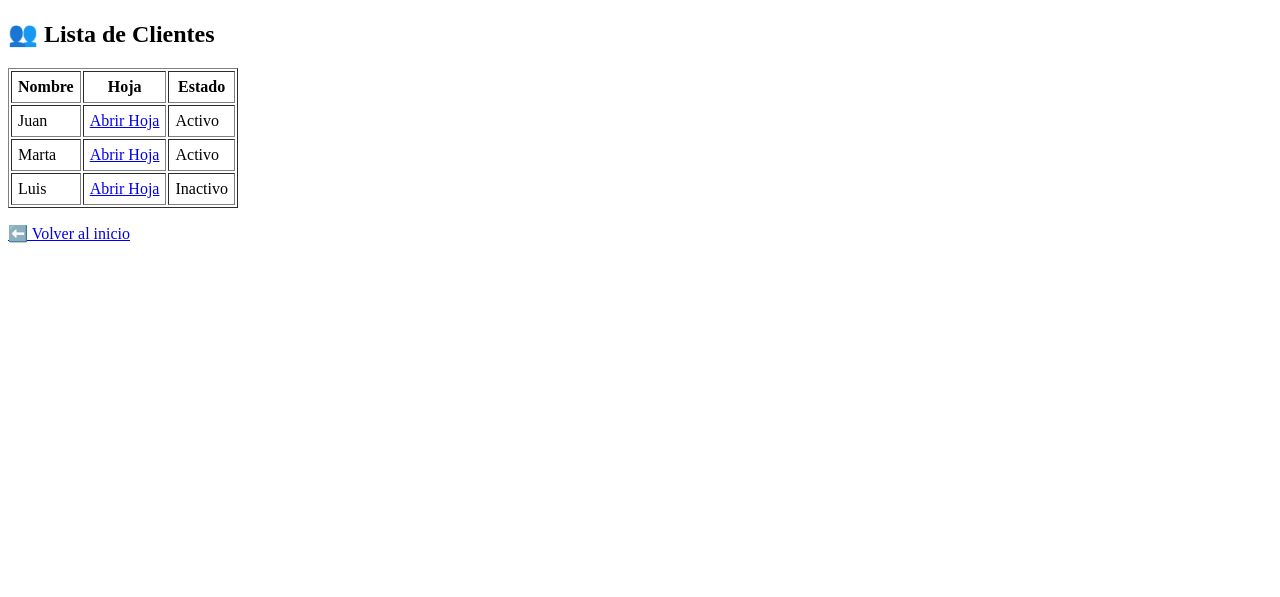
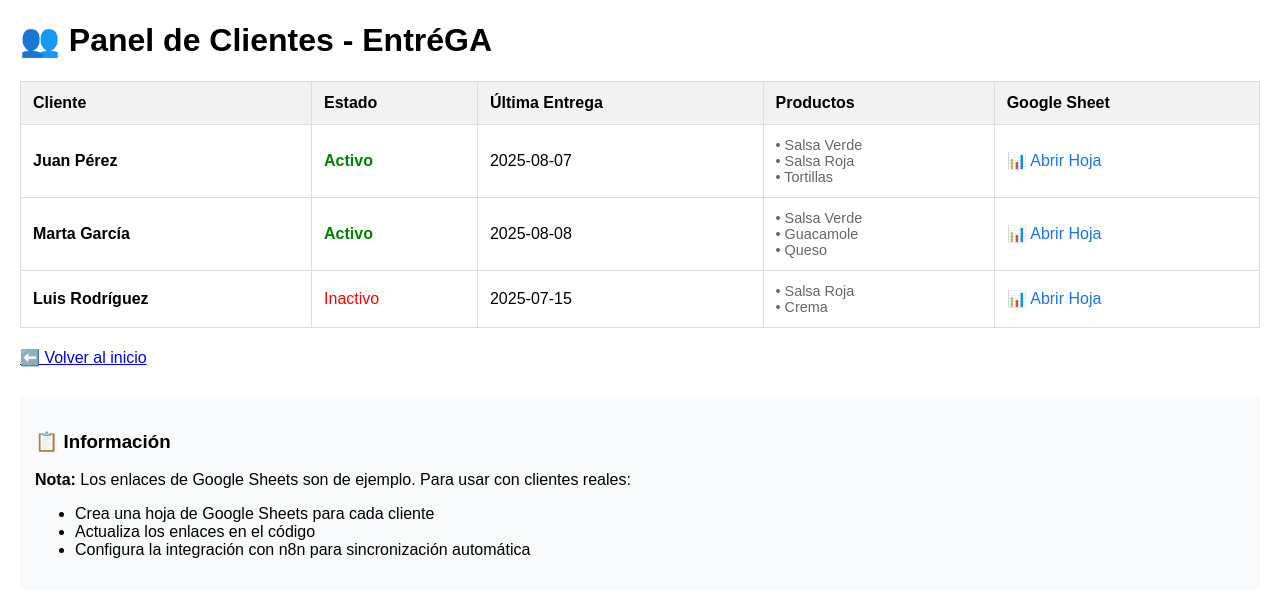
Before and after one commit to aacshar14/EntreGA, a FastAPI app: page /clientes in a window 1280 px wide. Shown: the top 597 px of the page. Run offline with FastAPI, Linux system fonts and the light colour scheme.

Commit message:
Update Google Sheets URLs with real URL and improve clientes page styling

```diff
--- a/backend/app/main.py
+++ b/backend/app/main.py
@@ -14,11 +14,29 @@ app = FastAPI()
 app.mount("/static", StaticFiles(directory="app/static"), name="static")
 templates = Jinja2Templates(directory="app/templates")
 
-# Sample client data
+# Sample client data with real Google Sheets URL
 clientes = [
-    {"nombre": "Juan", "sheet": "https://docs.google.com/spreadsheets/d/juan-sheet", "estado": "Activo"},
-    {"nombre": "Marta", "sheet": "https://docs.google.com/spreadsheets/d/marta-sheet", "estado": "Activo"},
-    {"nombre": "Luis", "sheet": "https://docs.google.com/spreadsheets/d/luis-sheet", "estado": "Inactivo"},
+    {
+        "nombre": "Juan Pérez",
+        "sheet": "https://docs.google.com/spreadsheets/d/1QrXgIT4l2FdNQssWvegwNyOzRWqeQyCu-YkYfWN4v7g/edit?gid=0#gid=0",
+        "estado": "Activo",
+        "ultima_entrega": "2025-08-07",
+        "productos": ["Salsa Verde", "Salsa Roja", "Tortillas"]
+    },
+    {
+        "nombre": "Marta García",
+        "sheet": "https://docs.google.com/spreadsheets/d/1QrXgIT4l2FdNQssWvegwNyOzRWqeQyCu-YkYfWN4v7g/edit?gid=0#gid=0",
+        "estado": "Activo",
+        "ultima_entrega": "2025-08-08",
+        "productos": ["Salsa Verde", "Guacamole", "Queso"]
+    },
+    {
+        "nombre": "Luis Rodríguez",
+        "sheet": "https://docs.google.com/spreadsheets/d/1QrXgIT4l2FdNQssWvegwNyOzRWqeQyCu-YkYfWN4v7g/edit?gid=0#gid=0",
+        "estado": "Inactivo",
+        "ultima_entrega": "2025-07-15",
+        "productos": ["Salsa Roja", "Crema"]
+    },
 ]
 
 @app.on_event("startup")
--- a/backend/app/templates/clientes.html
+++ b/backend/app/templates/clientes.html
@@ -1,19 +1,67 @@
 
 <!DOCTYPE html>
 <html>
-<head><title>Panel de Clientes</title></head>
+<head>
+    <title>Panel de Clientes - EntréGA</title>
+    <style>
+        body { font-family: Arial, sans-serif; margin: 20px; }
+        table { border-collapse: collapse; width: 100%; margin: 20px 0; }
+        th, td { border: 1px solid #ddd; padding: 12px; text-align: left; }
+        th { background-color: #f2f2f2; }
+        .estado-activo { color: green; font-weight: bold; }
+        .estado-inactivo { color: red; }
+        .productos { font-size: 0.9em; color: #666; }
+        .sheet-link { color: #1a73e8; text-decoration: none; }
+        .sheet-link:hover { text-decoration: underline; }
+        .back-link { margin-top: 20px; }
+    </style>
+</head>
 <body>
-  <h2>👥 Lista de Clientes</h2>
-  <table border="1" cellpadding="6">
-    <tr><th>Nombre</th><th>Hoja</th><th>Estado</th></tr>
-    {% for cliente in clientes %}
-    <tr>
-      <td>{{ cliente.nombre }}</td>
-      <td><a href="{{ cliente.sheet }}" target="_blank">Abrir Hoja</a></td>
-      <td>{{ cliente.estado }}</td>
-    </tr>
-    {% endfor %}
-  </table>
-  <p><a href="/">⬅️ Volver al inicio</a></p>
+    <h1>👥 Panel de Clientes - EntréGA</h1>
+
+    <table>
+        <tr>
+            <th>Cliente</th>
+            <th>Estado</th>
+            <th>Última Entrega</th>
+            <th>Productos</th>
+            <th>Google Sheet</th>
+        </tr>
+        {% for cliente in clientes %}
+        <tr>
+            <td><strong>{{ cliente.nombre }}</strong></td>
+            <td>
+                <span class="{% if cliente.estado == 'Activo' %}estado-activo{% else %}estado-inactivo{% endif %}">
+                    {{ cliente.estado }}
+                </span>
+            </td>
+            <td>{{ cliente.ultima_entrega }}</td>
+            <td class="productos">
+                {% for producto in cliente.productos %}
+                    • {{ producto }}<br>
+                {% endfor %}
+            </td>
+            <td>
+                <a href="{{ cliente.sheet }}" target="_blank" class="sheet-link">
+                    📊 Abrir Hoja
+                </a>
+            </td>
+        </tr>
+        {% endfor %}
+    </table>
+
+    <div class="back-link">
+        <a href="/">⬅️ Volver al inicio</a>
+    </div>
+
+    <div style="margin-top: 30px; padding: 15px; background-color: #f8f9fa; border-radius: 5px;">
+        <h3>📋 Información</h3>
+        <p><strong>Nota:</strong> Los enlaces de Google Sheets son de ejemplo. Para usar con clientes reales:</p>
+        <ul>
+            <li>Crea una hoja de Google Sheets para cada cliente</li>
+            <li>Actualiza los enlaces en el código</li>
+            <li>Configura la integración con n8n para sincronización automática</li>
+        </ul>
+    </div>
 </body>
 </html>
```
